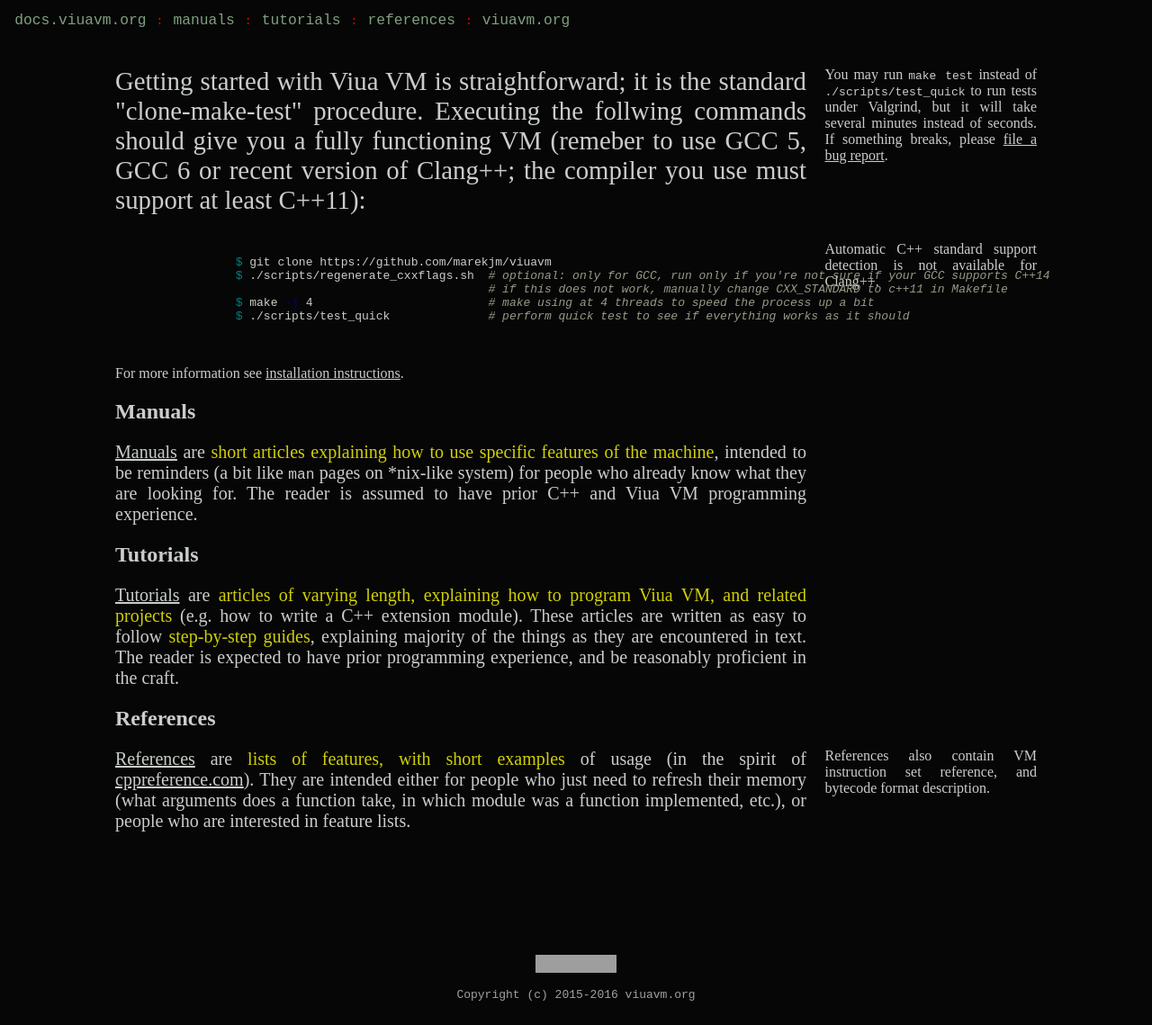
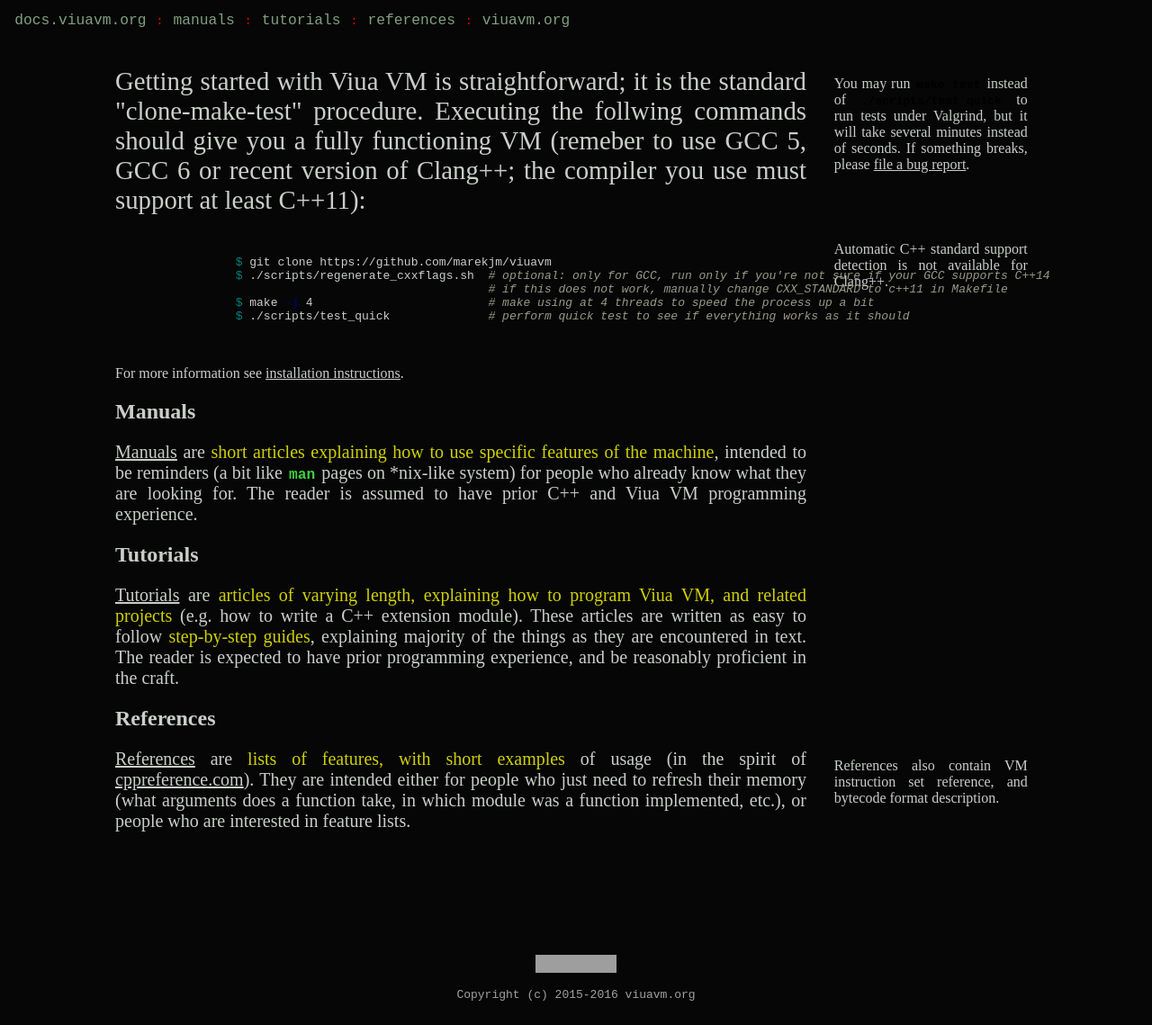
Before and after one commit to marekjm/docs.viuavm.org, a Jekyll site: the page built from index.html, in a window 1280 px wide. Shown: the whole page at 90% size. Built offline with Jekyll 4.4.1, drawn with Linux system fonts in a browser that asks for light colours; grey boxes are pictures that could not be loaded.

Commit message:
Better styles

```diff
--- a/css/style.css
+++ b/css/style.css
@@ -152,6 +152,15 @@
     font-style: normal;
 }
 
+.chapter p > code {
+    padding: 2px;
+    color: #40cf40;
+    font-weight: bold;
+}
+.chapter p.note > code {
+    color: #000;
+}
+
 .chapter a {
     color: inherit;
 }
@@ -159,19 +168,30 @@
 /*  Note cast to the right side of the screen.
  */
 .chapter p.note {
-    width: 23%;
-    margin: 0 0 1em 0;
+    width: 21%;
+    padding: 1%;
+    margin: -1% 0 0 0;
     font-size: 1em;
     float: right;
 }
 .chapter p.note.for-summary, .chapter p.note.for-abstract {
     margin: 0 0 1em 0;
 }
+.chapter p.note.important-note {
+    background-color: #afaf00;
+    color: #000;
+    box-shadow: 0 0 1em #ff0;
+}
 
 .clear {
     margin: 0;
     padding: 0;
     clear: both;
+}
+.clear-right {
+    margin: 0;
+    padding: 0;
+    clear: right;
 }
 
 
```
